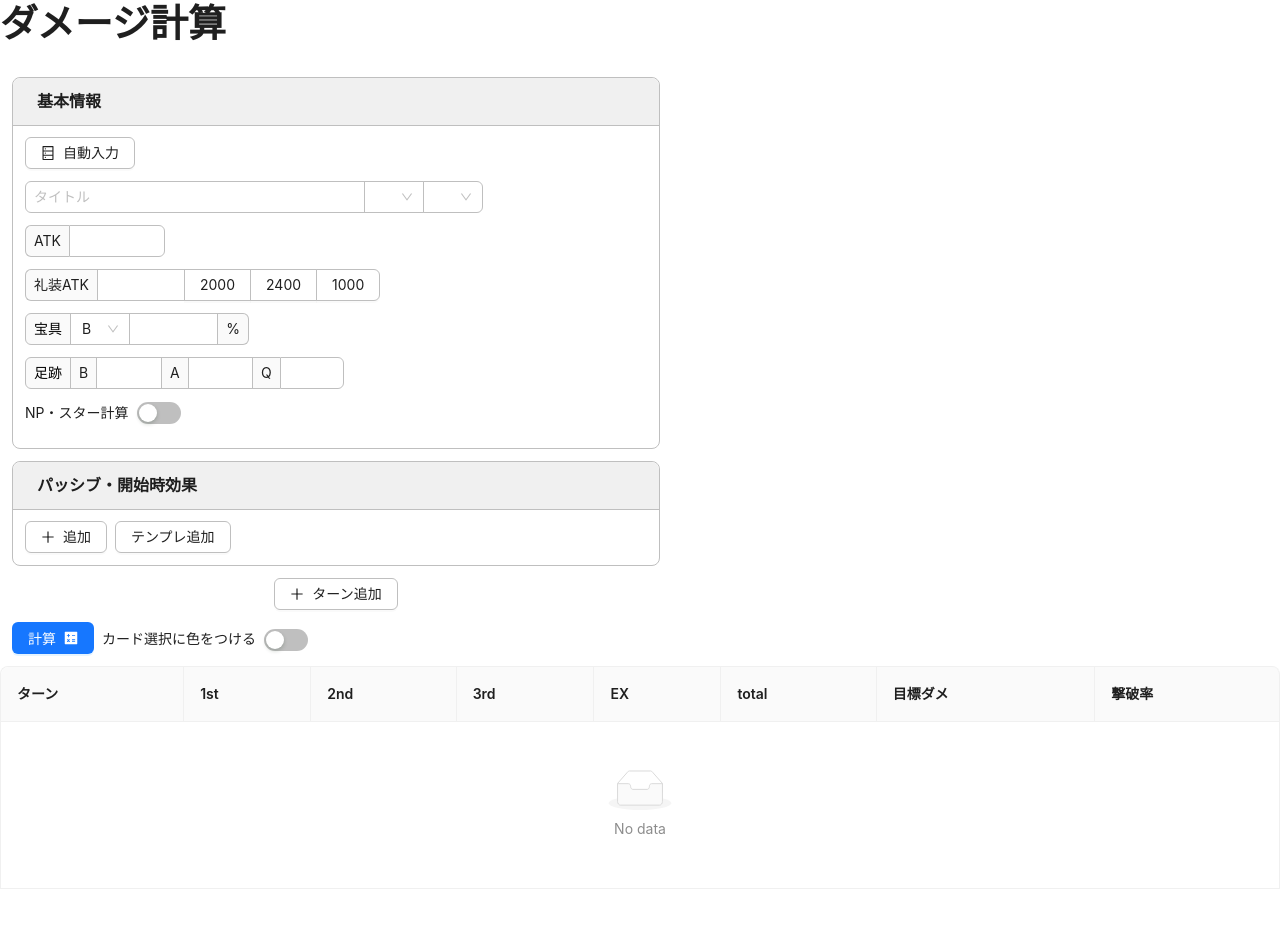
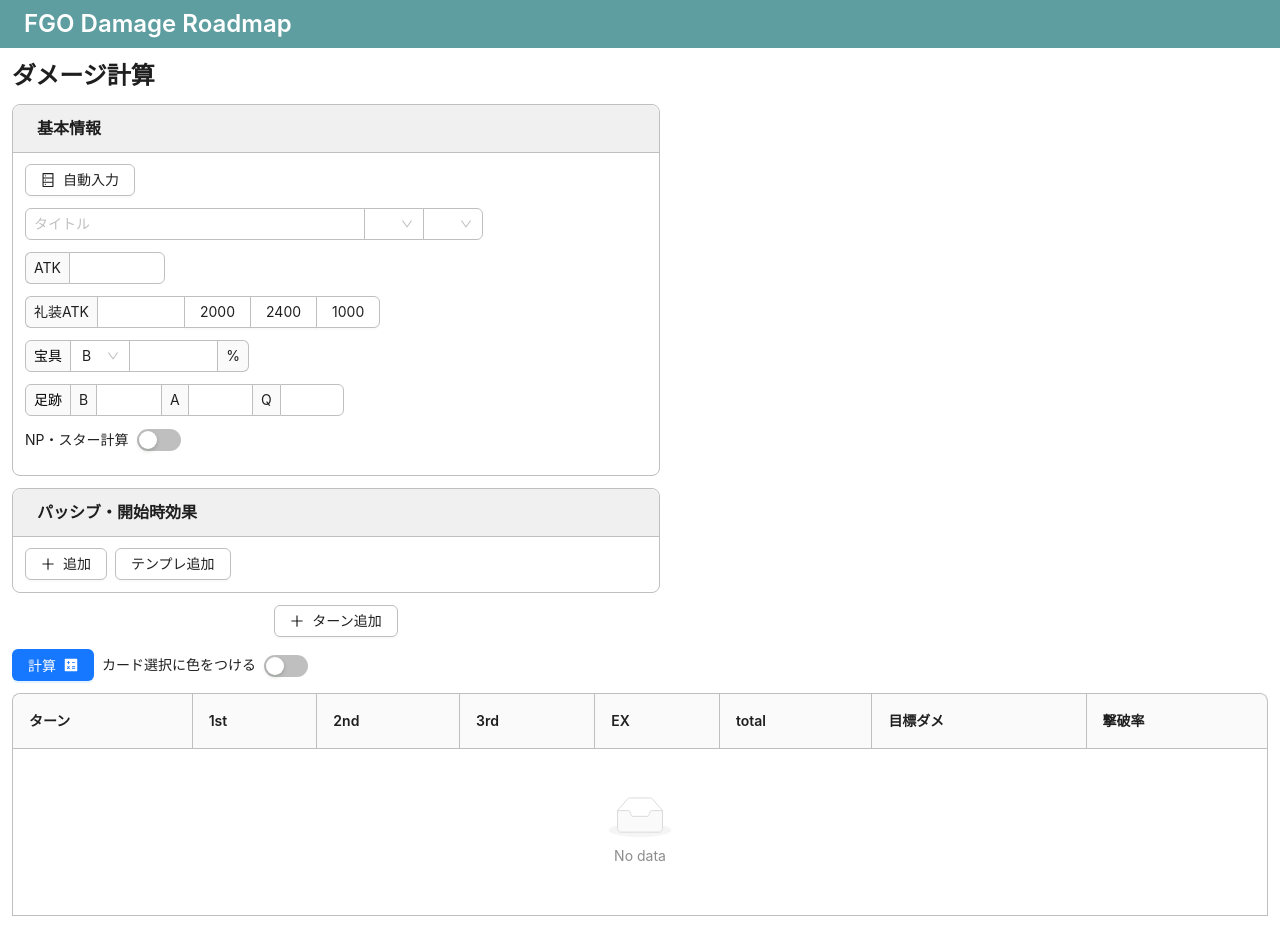
Before and after one commit to zejba/fgo-damage-roadmap, a React (Vite) app: page / in a window 1280 px wide. Before the commit the page ends 889 px from the top, so only its background shows below. Built offline with nearby package versions, Linux system fonts and the light colour scheme.

Commit message:
feat: スタイル調整

```diff
--- a/src/App.tsx
+++ b/src/App.tsx
@@ -1,5 +1,6 @@
 import { ConfigProvider, type ThemeConfig } from 'antd'
 import DamageCalculatorPage from './features/DamageCalculator/DamageCalculatorPage'
+import Layout from './features/Layout'
 
 const theme: ThemeConfig = {
 	components: {
@@ -19,6 +20,9 @@
 		InputNumber: {
 			paddingInline: 8,
 		},
+		Table: {
+			borderColor: '#BFBFBF',
+		},
 	},
 	token: {
 		colorBorder: '#BFBFBF',
@@ -28,7 +32,9 @@
 function App() {
 	return (
 		<ConfigProvider theme={theme}>
-			<DamageCalculatorPage />
+			<Layout>
+				<DamageCalculatorPage />
+			</Layout>
 		</ConfigProvider>
 	)
 }
--- a/src/data/options.ts
+++ b/src/data/options.ts
@@ -105,3 +105,10 @@
 	{ value: 'noDamage', label: '0(回数消費有)' },
 	{ value: 'nothing', label: '0(回数消費無)' },
 ]
+
+export const cardColorStyles = {
+	buster: 'tomato',
+	arts: 'cornflowerblue',
+	quick: 'lightgreen',
+	extra: '#F0F0F0',
+} as const
--- a/src/features/DamageCalculator/CalcButtonSection.tsx
+++ b/src/features/DamageCalculator/CalcButtonSection.tsx
@@ -22,7 +22,7 @@
 		setResult(calculateDamages(values))
 	}, [form, setResult])
 	return (
-		<Space>
+		<Space style={{ marginBottom: 12 }}>
 			<Button
 				style={{ width: 'fit-content' }}
 				type="primary"
--- a/src/features/DamageCalculator/CalcInputSection.tsx
+++ b/src/features/DamageCalculator/CalcInputSection.tsx
@@ -10,16 +10,13 @@
 	const [form] = Form.useForm<DamageCalculatorInputValue>()
 	return (
 		<>
+			<Form form={form}>
 				<Flex
 					vertical
 					gap={12}
-				style={{
-					width: 'fit-content',
-					padding: 12,
-				}}
+					align="center"
+					style={{ width: 648, marginBottom: 12 }}
 				>
-				<Form form={form}>
-					<Flex vertical gap={12} align="center" style={{ width: 648 }}>
 					<BaseInfoCard form={form} />
 					<PassiveEffectCard form={form} />
 					<Form.List name="turns">
@@ -49,7 +46,6 @@
 				</Flex>
 			</Form>
 			<CalcButtonSection form={form} />
-			</Flex>
 		</>
 	)
 }
--- a/src/features/DamageCalculator/CardCard.tsx
+++ b/src/features/DamageCalculator/CardCard.tsx
@@ -13,7 +13,11 @@
 import { useAtomValue } from 'jotai'
 import { useCallback, useEffect, useState } from 'react'
 import SpaceCompactHeader from '../../components/SpaceCompactHeader'
-import { cardTypeOptions, damageJudgmentOptions } from '../../data/options'
+import {
+	cardColorStyles,
+	cardTypeOptions,
+	damageJudgmentOptions,
+} from '../../data/options'
 import BuffForm from './BuffForm'
 import { isColoredAtom } from './jotai'
 import type { DamageCalculatorInputValue } from './types'
@@ -24,13 +28,6 @@
 	index: number
 	title: string
 }
-
-const colors = {
-	buster: 'tomato',
-	arts: 'cornflowerblue',
-	quick: 'lightgreen',
-	extra: '#F0F0F0',
-} as const
 
 function CardCard(props: CardCardProps) {
 	const { turnIndex, title, index, form } = props
@@ -53,9 +50,9 @@
 				setTitleBgColor('#F0F0F0')
 				return
 			}
-			setTitleBgColor(colors[npColor])
+			setTitleBgColor(cardColorStyles[npColor])
 		} else {
-			setTitleBgColor(colors[cardType])
+			setTitleBgColor(cardColorStyles[cardType])
 		}
 	}, [form, turnIndex, index])
 	useEffect(() => {
--- a/src/features/DamageCalculator/DamageCalculatorPage.tsx
+++ b/src/features/DamageCalculator/DamageCalculatorPage.tsx
@@ -5,7 +5,7 @@
 function DamageCalculatorPage() {
 	return (
 		<>
-			<Typography.Title>ダメージ計算</Typography.Title>
+			<Typography.Title level={3}>ダメージ計算</Typography.Title>
 			<CalcInputSection />
 			<ResultTable />
 		</>
--- a/src/features/DamageCalculator/ResultTable.tsx
+++ b/src/features/DamageCalculator/ResultTable.tsx
@@ -32,16 +32,43 @@
 		title: '1st',
 		dataIndex: 'first',
 		key: 'first',
+		onCell: (record) => {
+			return record.turn
+				? {
+						style: {
+							backgroundColor: '#F0F0F0',
+						},
+					}
+				: {}
+		},
 	},
 	{
 		title: '2nd',
 		dataIndex: 'second',
 		key: 'second',
+		onCell: (record) => {
+			return record.turn
+				? {
+						style: {
+							backgroundColor: '#F0F0F0',
+						},
+					}
+				: {}
+		},
 	},
 	{
 		title: '3rd',
 		dataIndex: 'third',
 		key: 'third',
+		onCell: (record) => {
+			return record.turn
+				? {
+						style: {
+							backgroundColor: '#F0F0F0',
+						},
+					}
+				: {}
+		},
 	},
 	{
 		title: 'EX',
@@ -59,7 +86,7 @@
 		key: 'targetDamage',
 		onCell: (record) => {
 			return {
-				rowSpan: record.turn ? 4 : 0,
+				rowSpan: record.targetDamage === '-' ? 1 : record.targetDamage ? 3 : 0,
 			}
 		},
 	},
@@ -69,7 +96,7 @@
 		key: 'passRate',
 		onCell: (record) => {
 			return {
-				rowSpan: record.turn ? 4 : 0,
+				rowSpan: record.passRate === '-' ? 1 : record.passRate ? 3 : 0,
 			}
 		},
 	},
@@ -145,6 +172,7 @@
 				pagination={false}
 				rowHoverable={false}
 				bordered
+				style={{ maxWidth: 1500 }}
 			/>
 		</>
 	)
--- /dev/null
+++ b/src/features/Layout.tsx
@@ -0,0 +1,47 @@
+import { Layout as AntdLayout, Typography } from 'antd'
+const { Header, Content } = AntdLayout
+
+interface Props {
+	children: React.ReactNode
+}
+
+function Layout({ children }: Props) {
+	return (
+		<AntdLayout style={{ minWidth: 'fit-content' }}>
+			<Header
+				style={{
+					display: 'flex',
+					alignItems: 'center',
+					paddingLeft: 24,
+					height: 48,
+					backgroundColor: 'cadetblue',
+				}}
+			>
+				<Typography.Title
+					level={3}
+					style={{
+						color: 'white',
+						margin: 0,
+					}}
+				>
+					FGO Damage Roadmap
+				</Typography.Title>
+			</Header>
+			<AntdLayout>
+				<Content
+					style={{
+						backgroundColor: 'white',
+						padding: 12,
+						margin: 0,
+						minHeight: 280,
+						minWidth: 640,
+					}}
+				>
+					{children}
+				</Content>
+			</AntdLayout>
+		</AntdLayout>
+	)
+}
+
+export default Layout
```
Lines whose indentation alone changed are shown as unchanged.
